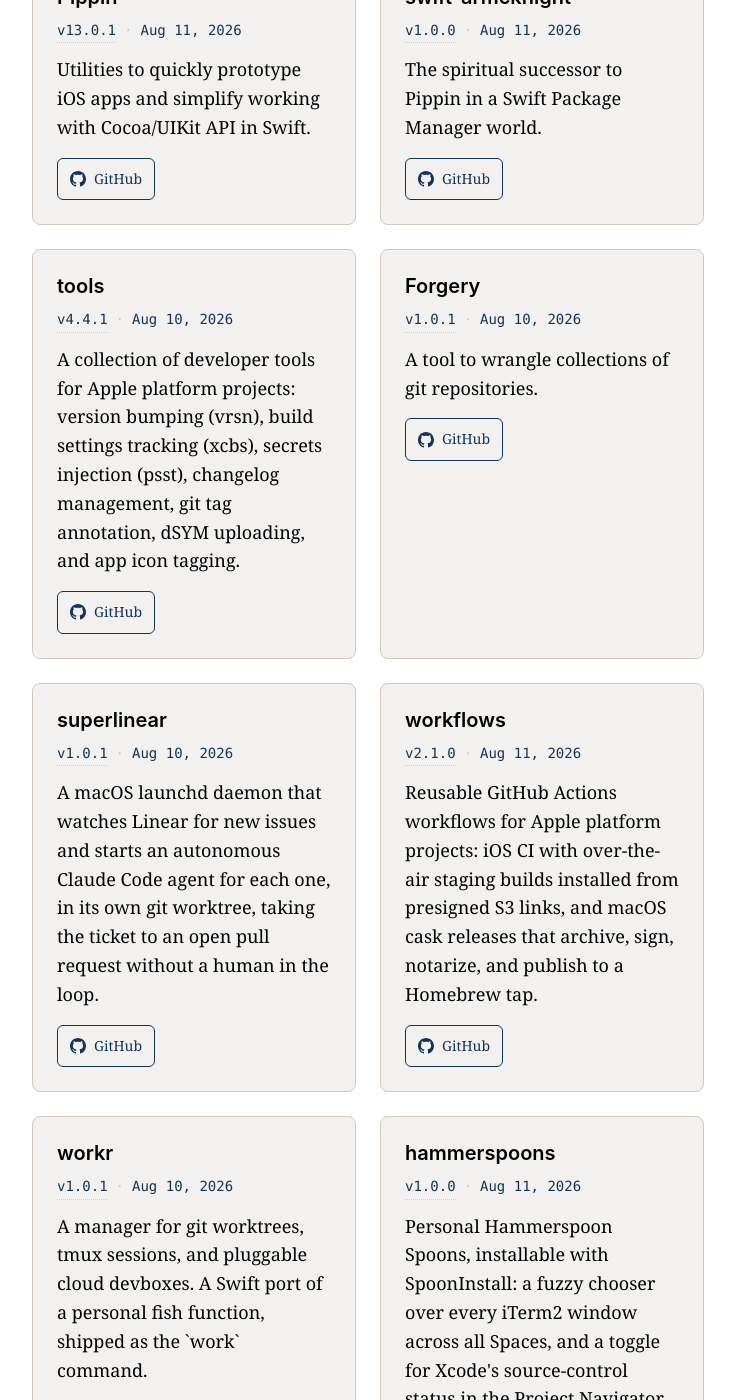
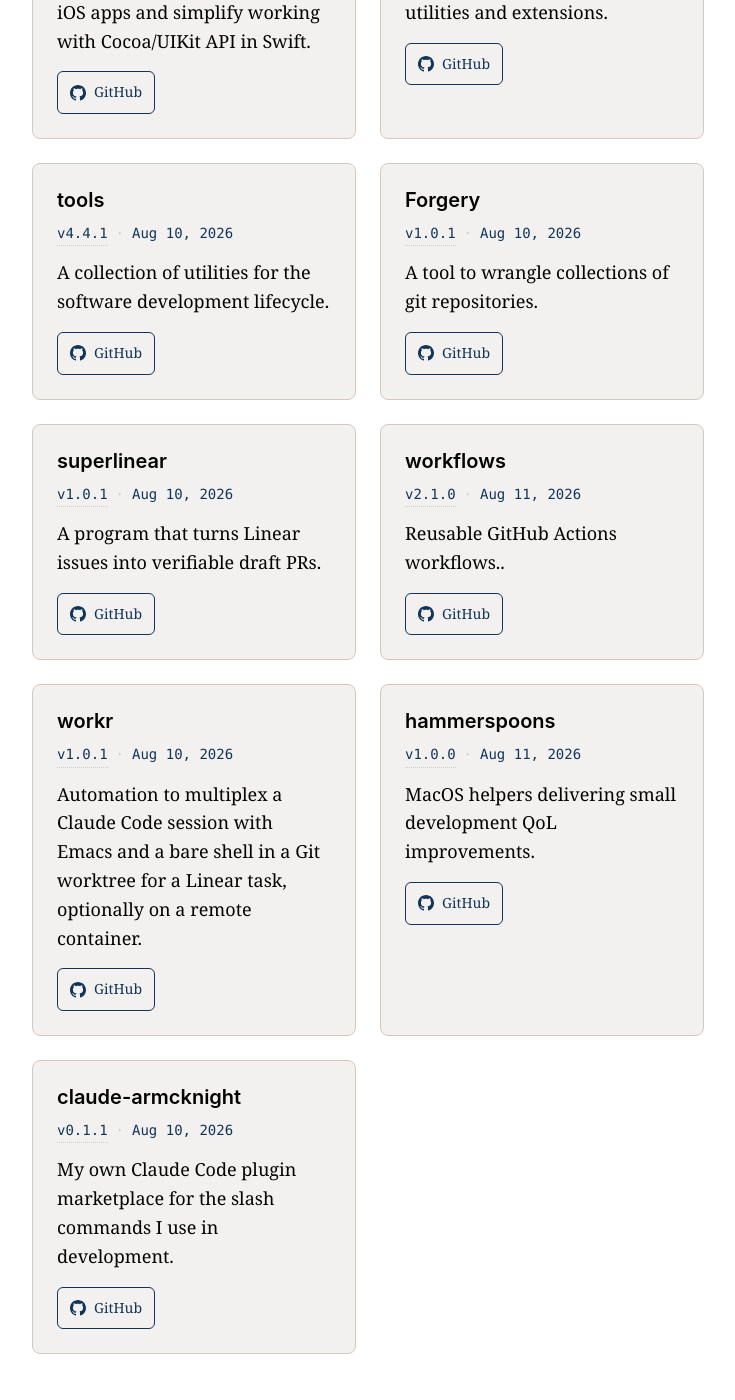
Before and after one commit to armcknight/mcknight.io, a Jekyll site: the page built from projects/index.html, in a window 1280 px wide and 1400 px high, scrolled down 1510 px. Shown: the whole window, without its empty margins (272-1007 px from the left). Built offline with Jekyll 4.4.1, drawn with Linux system fonts in a browser that asks for light colours; some of the changed text lies outside the part shown.

Commit message:
rewrite the project descriptions

```diff
--- a/_data/projects.yml
+++ b/_data/projects.yml
@@ -5,12 +5,12 @@ devtools:
     website-name: "GitHub"
 
   - name: "swift-armcknight"
-    description: "The spiritual successor to Pippin in a Swift Package Manager world."
+    description: "My kitchen sink of Swift utilities and extensions."
     website: "https://github.com/armcknight/swift-armcknight"
     website-name: "GitHub"
 
   - name: "tools"
-    description: "A collection of developer tools for Apple platform projects: version bumping (vrsn), build settings tracking (xcbs), secrets injection (psst), changelog management, git tag annotation, dSYM uploading, and app icon tagging."
+    description: "A collection of utilities for the software development lifecycle."
     website: "https://github.com/armcknight/tools"
     website-name: "GitHub"
     release-repo: "armcknight/homebrew-tools"
@@ -24,31 +24,31 @@ devtools:
     release-tag-prefix: "forgery-"
 
   - name: "superlinear"
-    description: "A macOS launchd daemon that watches Linear for new issues and starts an autonomous Claude Code agent for each one, in its own git worktree, taking the ticket to an open pull request without a human in the loop."
+    description: "A program that turns Linear issues into verifiable draft PRs."
     website: "https://github.com/armcknight/superlinear"
     website-name: "GitHub"
     release-repo: "armcknight/homebrew-tools"
     release-tag-prefix: "superlinear-"
 
   - name: "workflows"
-    description: "Reusable GitHub Actions workflows for Apple platform projects: iOS CI with over-the-air staging builds installed from presigned S3 links, and macOS cask releases that archive, sign, notarize, and publish to a Homebrew tap."
+    description: "Reusable GitHub Actions workflows.."
     website: "https://github.com/armcknight/workflows"
     website-name: "GitHub"
 
   - name: "workr"
-    description: "A manager for git worktrees, tmux sessions, and pluggable cloud devboxes. A Swift port of a personal fish function, shipped as the `work` command."
+    description: "Automation to multiplex a Claude Code session with Emacs and a bare shell in a Git worktree for a Linear task, optionally on a remote container."
     website: "https://github.com/armcknight/workr"
     website-name: "GitHub"
     release-repo: "armcknight/homebrew-tools"
     release-tag-prefix: "work-"
 
   - name: "hammerspoons"
-    description: "Personal Hammerspoon Spoons, installable with SpoonInstall: a fuzzy chooser over every iTerm2 window across all Spaces, and a toggle for Xcode's source-control status in the Project Navigator."
+    description: "MacOS helpers delivering small development QoL improvements."
     website: "https://github.com/armcknight/hammerspoons"
     website-name: "GitHub"
 
   - name: "claude-armcknight"
-    description: "A Claude Code plugin marketplace. Its plugin turns a Linear ticket into a merged pull request one slash command at a time: start, review, commit, pr, merge, finish, and cleanup."
+    description: "My own Claude Code plugin marketplace for the slash commands I use in development."
     website: "https://github.com/armcknight/claude-armcknight"
     website-name: "GitHub"
 
@@ -59,13 +59,13 @@ apps:
 #    image: "Dough.png"
 
   - name: "claude-squad"
-    description: "A macOS app to keep up with multiple parallel Claude sessions, sorted by which one needs you next, with the git branch of each. Installs from a Homebrew cask."
+    description: "A macOS app to monitor multiple parallel Claude sessions."
     website: "https://github.com/armcknight/claude-squad"
     website-name: "GitHub"
     screenshot: "claude-squad.png"
 
   - name: "Trgnmtry"
-    description: "A simple Swift app that draws all of the trigonometric functions onto a unit circle, with the ability to only display certain ones. The latest version added snapping to angle intervals."
+    description: "A simple Swift app that draws all of the trigonometric functions on a unit circle, following your finger wherever it may go.."
     app-store-url: "https://apps.apple.com/us/app/trgnmtry/id1146667288"
     image: "trgnmtry.png"
 
```
